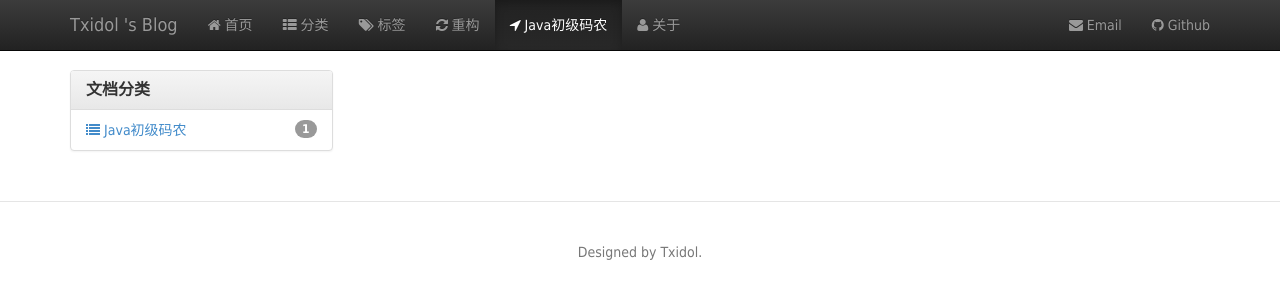
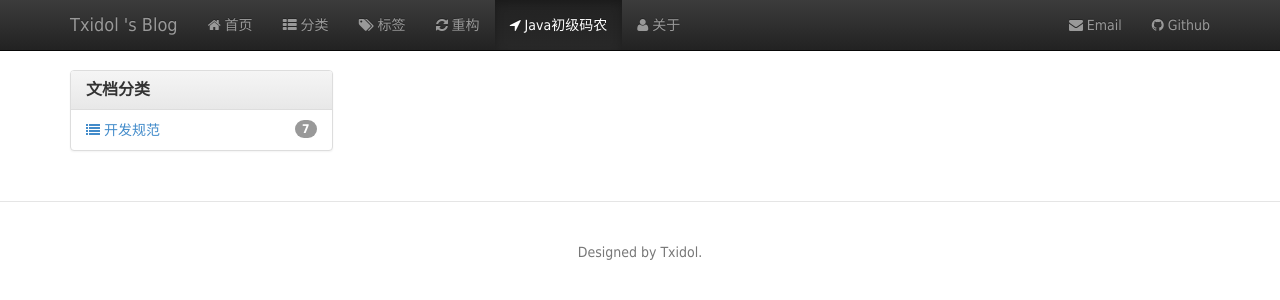
Before and after one commit to txidol/txidol.github.io, a Jekyll site: the page built from java_base.html, in a window 1280 px wide. Shown: the top 300 px of the page. Built offline with Jekyll 4.4.1, drawn with Linux system fonts in a browser that asks for light colours; nearby versions of some CDN libraries; Markdown is read by kramdown in place of the engine named in the settings.

Commit message:
Update java_base.html

```diff
--- a/java_base.html
+++ b/java_base.html
@@ -12,7 +12,7 @@ title: Java初级码农
             </div>
             <ul class="nav nav-pills nav-stacked">
                 {% for category in site.categories %}
-                {% if category[0] == "Java初级码农" %}
+                {% if category[0] == "开发规范" %}
                 <li>
                     <a href="{{ site.ctx }}/categories#{{ category[0] }}">
                         <span class="badge pull-right">{{ category[1].size }}</span>
```
